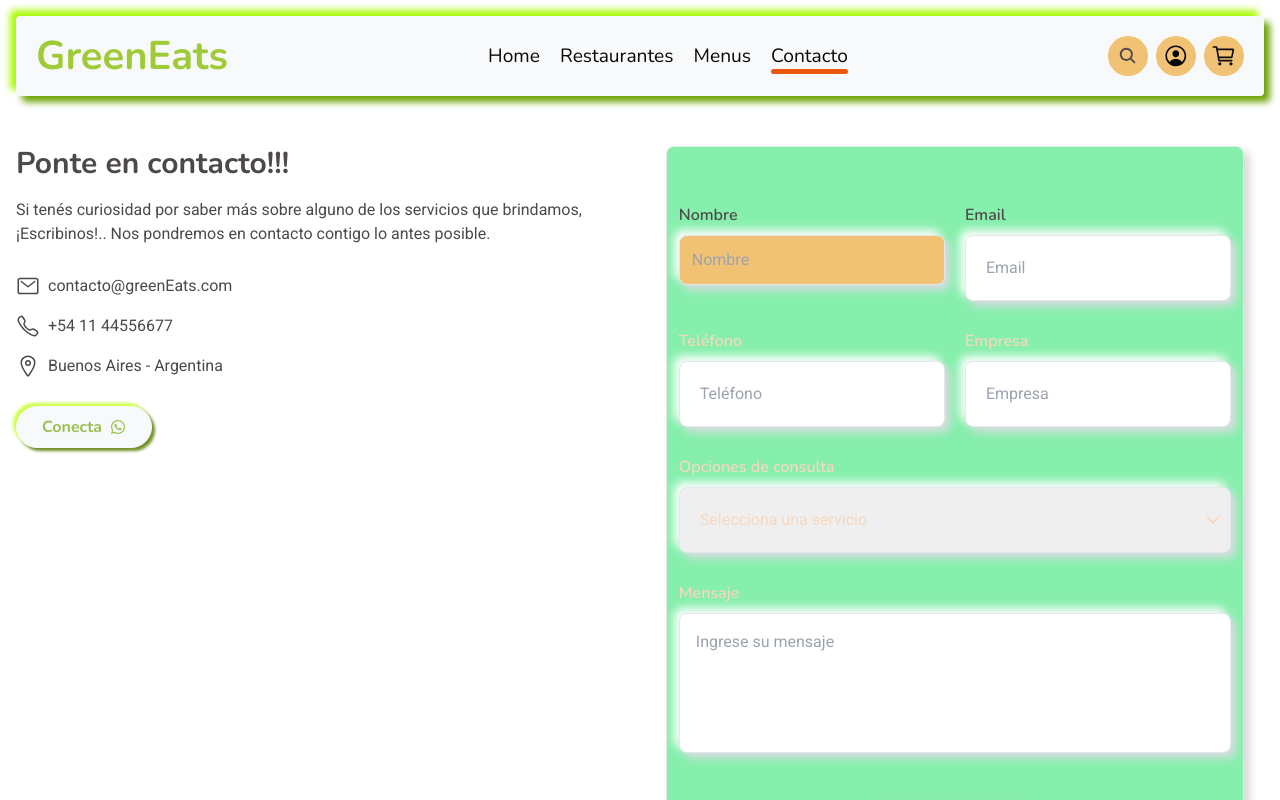
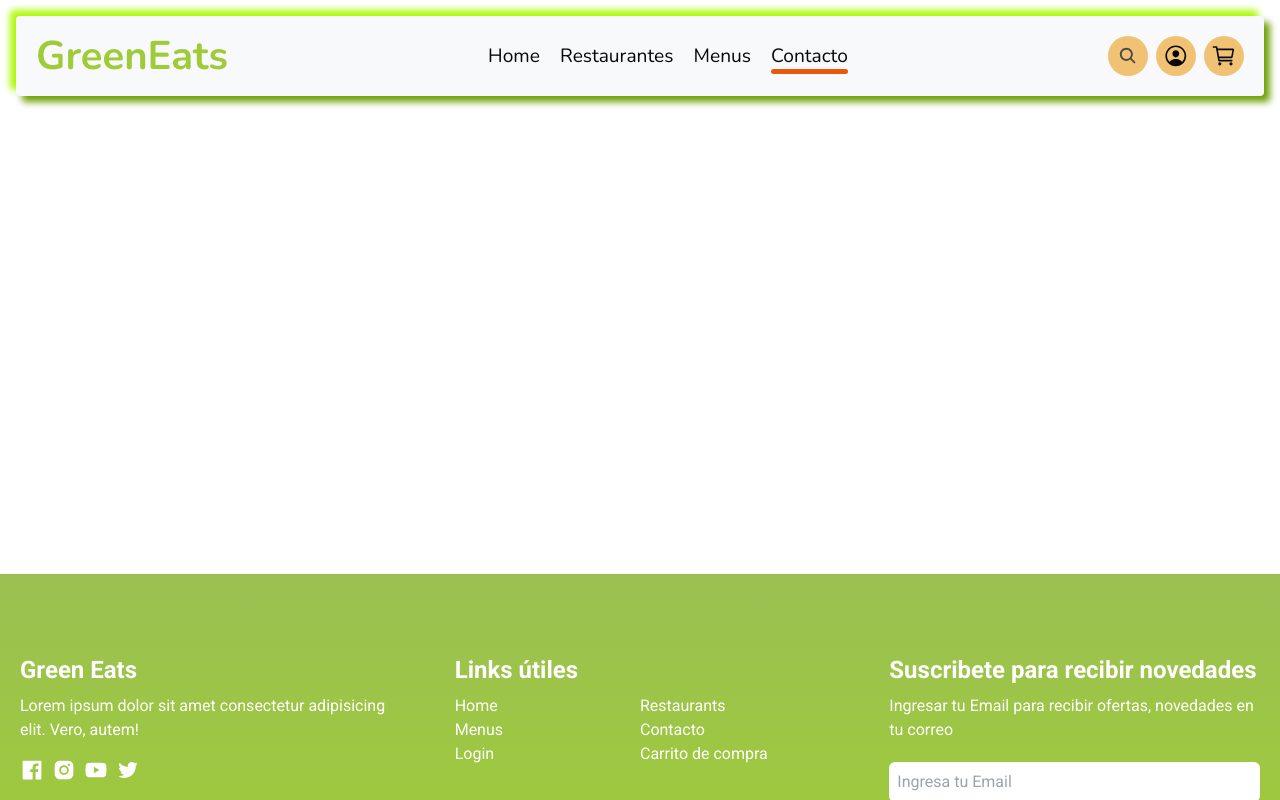
Before and after one commit to manuelperezdearce/s10-nc, a React (Vite) app in the folder frontend/: page /contact in a window 1280 px wide. Shown: the top 800 px of the page. Built offline with nearby package versions, Linux system fonts and the light colour scheme.

Commit message:
cambios de prueba

```diff
--- /dev/null
+++ b/frontend/src/components/contactPrueba/ContactPruebas.jsx
@@ -0,0 +1,21 @@
+import React from 'react'
+import ContactoLanding from './contactoLanding/ContactoLanding'
+import FormContactLanding from './formContactLanding/FormContactLanding'
+
+const ContactPruebas = () => {
+  return (
+    <section id='contacto' className='contenedor bg-whiteCustom w-[100%] max-w-[1500px] h-auto flex flex-col justify-center items-start lg:flex-row lg:gap-3  gap-[2rem]  px-[1rem] py-[1rem] '>
+
+      <section className='contenidoContacto card-scroll w-full h-full lg:w-1/2 flex flex-col justify-center items-center gap-6 '>
+        <ContactoLanding />
+      </section>
+
+      {/* formuario */}
+      <section className='contenidoFormulario w-full lg:w-1/2 flex flex-col gap-4 justify-center items-center px-5'>
+        <FormContactLanding />
+      </section>
+    </section>
+  )
+}
+
+export default ContactPruebas
--- a/frontend/src/pages/Contact/Contact.jsx
+++ b/frontend/src/pages/Contact/Contact.jsx
@@ -1,8 +1,6 @@
 import React, { useEffect } from 'react'
 import { useDispatch } from 'react-redux'
 import { setActiveIndex } from '../../features/nav/navSlice'
-import ContactoLanding from '../../components/contactoLanding/ContactoLanding'
-import FormContactLanding from '../../components/formContactLanding/FormContactLanding'
 
 const Contact = () => {
   const dispatch = useDispatch()
@@ -15,20 +13,7 @@ const Contact = () => {
   return (
     <section
       className='containerRestaurants lg:mt-[130px] w-full my-11 min-h-[400px] flex flex-col justify-start items-center content-center bg-whiteCustom gap-6'
-    >
-      <section id='contacto' className='contenedor bg-whiteCustom w-[100%] max-w-[1500px] h-auto flex flex-col justify-center items-start lg:flex-row lg:gap-3  gap-[2rem]  px-[1rem] py-[1rem] '>
-
-        <section className='contenidoContacto card-scroll w-full h-full lg:w-1/2 flex flex-col justify-center items-center gap-6 '>
-          <ContactoLanding />
-        </section>
-
-        {/* formuario */}
-        <section className='contenidoFormulario w-full lg:w-1/2 flex flex-col gap-4 justify-center items-center px-5'>
-          <FormContactLanding />
-        </section>
-      </section>
-
-    </section>
+    />
   )
 }
 
```
Also changed, not shown: frontend/src/components/contactPrueba/contactoLanding/ContactoLanding.jsx (renamed from frontend/src/components/contactoLanding/ContactoLanding.jsx), frontend/src/components/contactPrueba/formContactLanding/FormContactLanding.jsx (renamed from frontend/src/components/formContactLanding/FormContactLanding.jsx).
